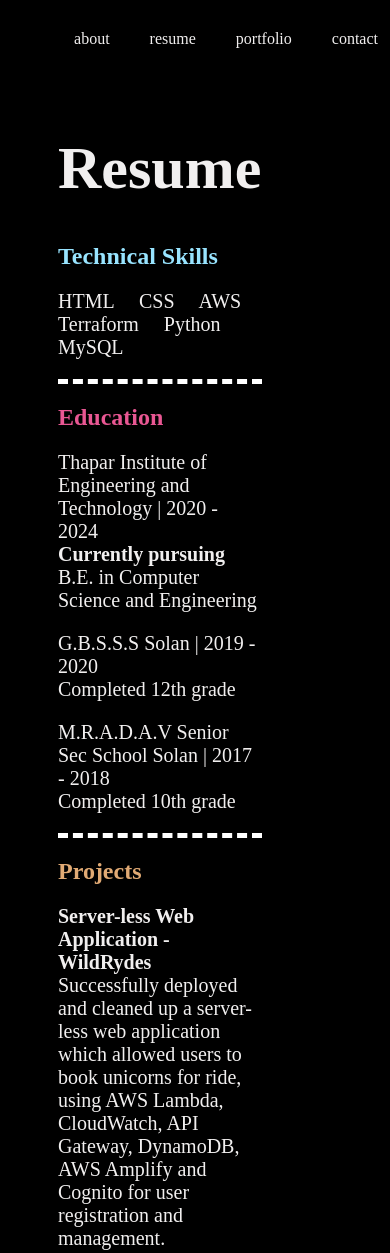
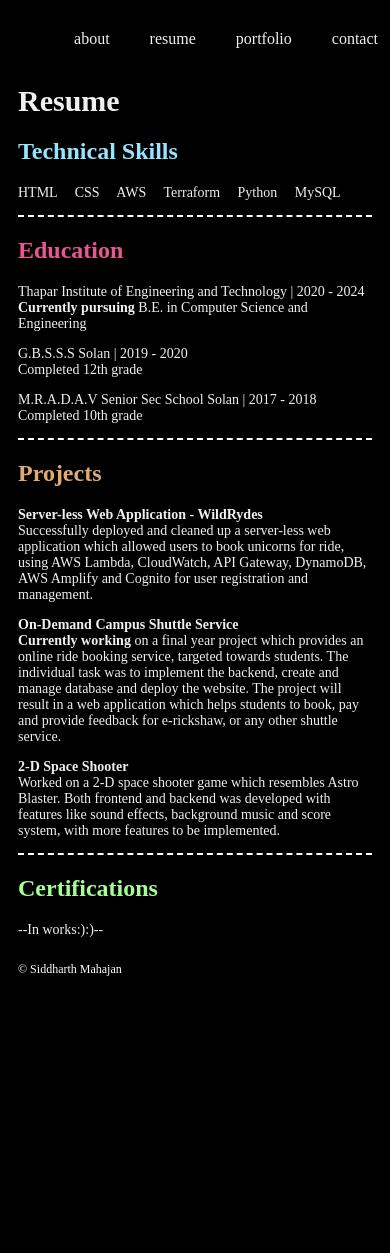
Before and after one commit to joemama2021/joemama2021.github.io, a plain HTML site: page resume.html in a window 390 px wide. Shown: the top 1253 px of the page. After the commit the page ends 999 px from the top, so only its background shows below. Drawn offline with Linux system fonts and the light colour scheme.

Commit message:
modified for mobile screen

```diff
--- a/resume.css
+++ b/resume.css
@@ -1,98 +1,130 @@
-body{
-font-family:Rockwell;
-background-color:black;
+/* Common styles for all screen sizes */
+body {
+    font-family: Rockwell;
+    background-color: black;
+    color: #F1EFEF; /* Text color for better readability */
 }
 
-.navbar{
+.navbar {
     background-color: black;
     overflow: hidden;
     position: fixed;
     top: 0;
-width:100%;
+    width: 100%;
 }
 
-.navbar a{
+.navbar a {
     float: right;
     color: #F1EFEF;
     text-align: center;
     padding: 14px 20px;
 }
 
-ul.navbar_{
+ul.navbar_ {
     list-style-type: none;
 }
 
-ul.navbar_ a.active{color:green;}
+ul.navbar_ a.active {
+    color: green;
+}
 
-a{
+a {
     text-decoration: none;
     display: block;
-
 }
 
-.container{
-color: #F1EFEF;
-margin-left: 50px;
-margin-right: 120px;
+.container {
+    margin-left: 20px; /* Adjusted for smaller screens */
+    margin-right: 20px; /* Adjusted for smaller screens */
 }
 
-h1{
-font-size:50px;
+h1 {
+    font-size: 40px; /* Reduced font size for smaller screens */
 }
 
-p{
-font-size:20px;
-}
-h2{
-color:#98E4FF;
+p {
+    font-size: 16px; /* Adjusted font size for better readability */
 }
 
-hr{
-border: none;
-border-top: 5px dashed white;
+h2 {
+    color: #98E4FF;
 }
 
-h2.education{
-color:#E95793;
+hr {
+    border: none;
+    border-top: 3px dashed white; /* Adjusted border size for smaller screens */
 }
 
-p.grad{
-
+h2.education {
+    color: #E95793;
 }
 
-.fo{
-color:white;
-padding-top:60px;
-padding-left:20px;
-font-size:15px;
+p.grad {
+    /* Add styles specific to graduation information */
 }
 
-.fo p{
-font-size:15px;
+.fo {
+    color: white;
+    padding: 20px;
+    font-size: 14px; /* Adjusted font size for better readability */
 }
 
-h1{
-color:#F1EFEF;
-font-size:60px;
-padding-top:50px;
+h1 {
+    color: #F1EFEF;
+    font-size: 50px; /* Adjusted font size for smaller screens */
+    padding-top: 30px; /* Reduced padding for smaller screens */
 }
 
-h2.proj{
-color:#E1AA74;
+h2.proj {
+    color: #E1AA74;
 }
 
-footer p{
-color:white;
-font-size:15px;
-padding-top: 60px;
-padding-left:25px;
+footer p {
+    color: white;
+    font-size: 14px; /* Adjusted font size for better readability */
+    padding: 20px;
 }
 
-.main{
-margin-top:120px;
-padding-top:100px;
+.main {
+    margin-top: 80px; /* Reduced margin for smaller screens */
+    padding-top: 50px; /* Reduced padding for smaller screens */
 }
 
-h2.cert{
-color:#A6FF96;
+h2.cert {
+    color: #A6FF96;
 }
+
+/* Media query for mobile devices */
+@media only screen and (max-width: 767px) {
+    .container {
+        margin-left: 10px; /* Adjust margins for smaller screens */
+        margin-right: 10px; /* Adjust margins for smaller screens */
+    }
+
+    h1 {
+        font-size: 30px; /* Adjusted font size for smaller screens */
+        padding-top: 20px; /* Reduced padding for smaller screens */
+    }
+
+    p {
+        font-size: 14px; /* Adjusted font size for smaller screens */
+    }
+
+    hr {
+        border-top: 2px dashed white; /* Adjusted border size for smaller screens */
+    }
+
+    .fo {
+        font-size: 12px; /* Adjusted font size for smaller screens */
+        padding: 10px;
+    }
+
+    footer p {
+        font-size: 12px; /* Adjusted font size for smaller screens */
+        padding: 10px;
+    }
+
+    h2, h2.education, h2.proj, h2.cert {
+        font-size: 24px; /* Adjusted font size for smaller screens */
+    }
+}
```
Lines whose indentation alone changed are shown as unchanged.
